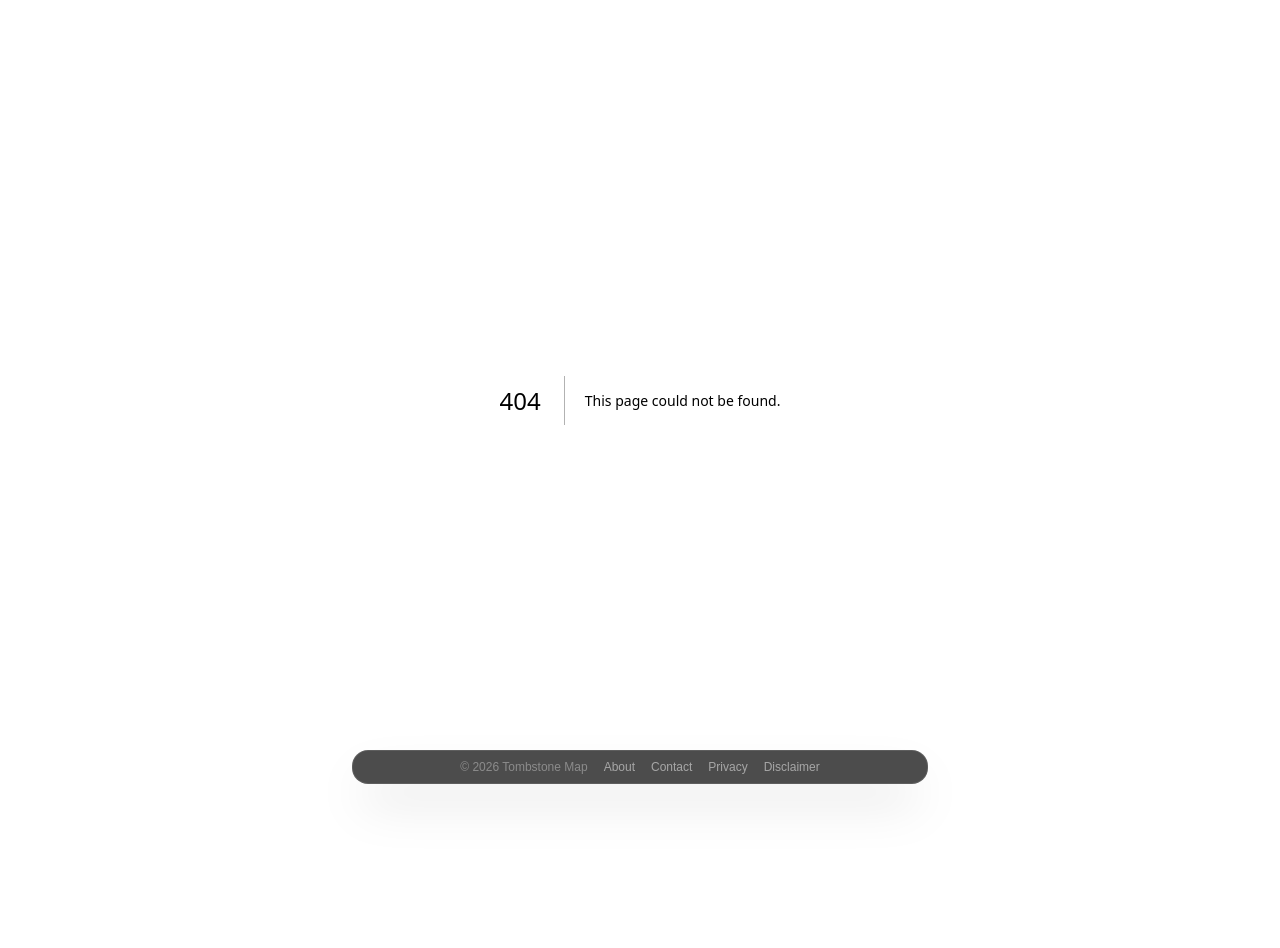
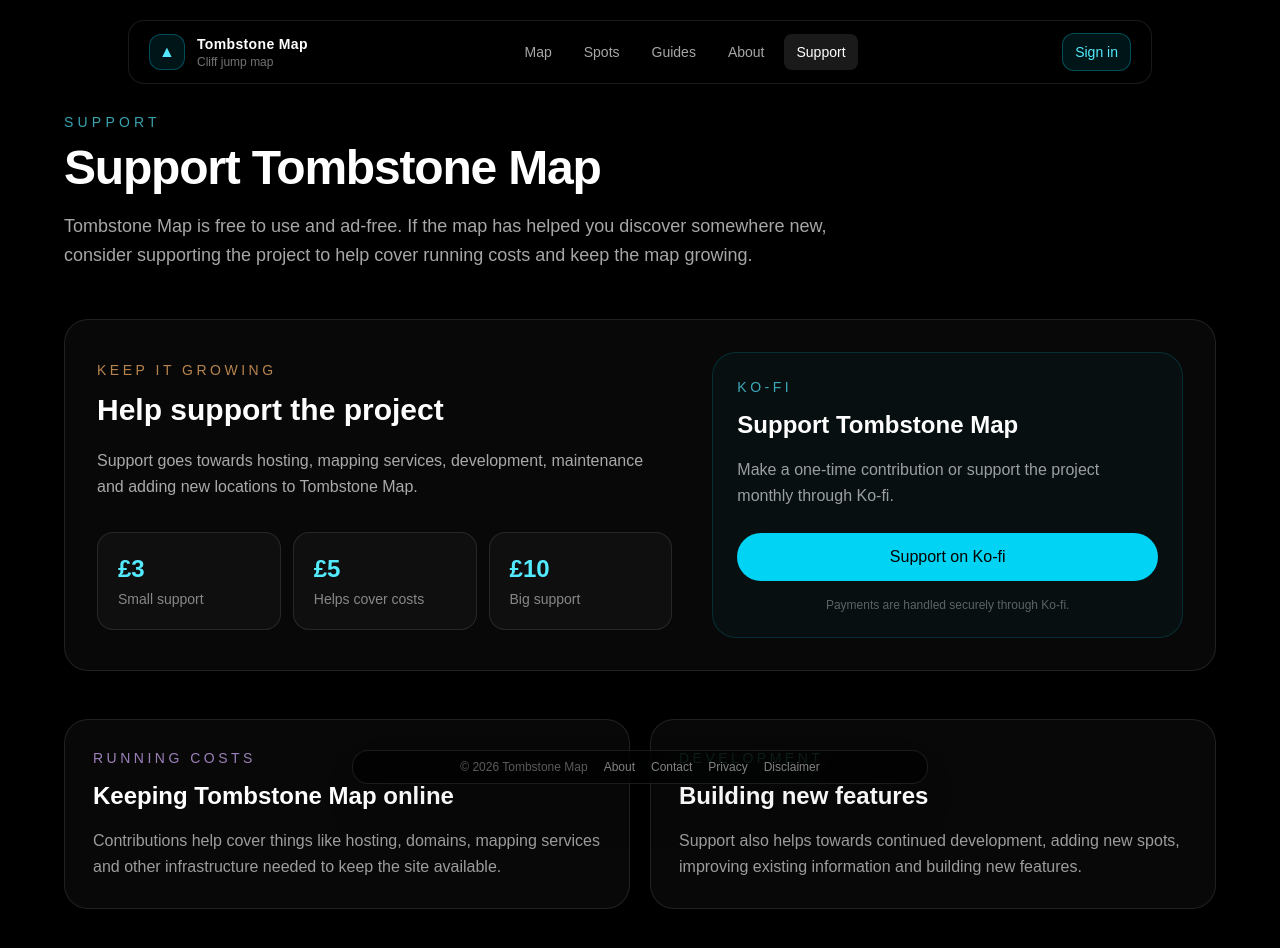
Before and after one commit to dyls-03/tombstonemap-v2, a Next.js app: page /support in a window 1280 px wide. Before the commit this address had no page. Shown: the top 948 px of the page. Before the commit the page ends 800 px from the top, so only its background shows below. Built offline with nearby package versions, Linux system fonts and the light colour scheme.

Commit message:
Setup Kofi (#91)
* #90: Add support page

* #90: Support page and link to Kofi

* #90: Changed style of page to fit overall style better

```diff
--- a/app/page.tsx
+++ b/app/page.tsx
@@ -1,7 +1,7 @@
-
 import FloatingNavbar from "@/components/layout/FloatingNavBar";
 import LiveViewerPill from "@/components/layout/LiveViewerPill";
 import SpotCounterPill from "@/components/layout/SpotCounterPill";
+import SupportPill from "@/components/layout/SupportPill";
 import WelcomePopup from "@/components/layout/WelcomePopup";
 import MapClient from "@/components/map/MapClient";
 import { SpeedInsights } from '@vercel/speed-insights/next';
@@ -15,6 +15,7 @@
       <WelcomePopup/>
       <SpeedInsights />
       <LiveViewerPill/>
+      <SupportPill/>
     </main>
   );
 }
--- /dev/null
+++ b/app/support/page.tsx
@@ -0,0 +1,133 @@
+import FloatingNavbar from "@/components/layout/FloatingNavBar";
+
+export default function SupportPage() {
+  return (
+    <main className="min-h-screen bg-black px-6 pb-24 pt-28 text-white">
+      <FloatingNavbar />
+
+      <section className="mx-auto max-w-6xl">
+        {/* HERO */}
+        <div className="max-w-3xl">
+          <p className="text-sm uppercase tracking-[0.3em] text-cyan-300/70">
+            Support
+          </p>
+
+          <h1 className="mt-3 text-4xl font-bold tracking-tight sm:text-5xl">
+            Support Tombstone Map
+          </h1>
+
+          <p className="mt-5 text-lg leading-relaxed text-white/65">
+            Tombstone Map is free to use and ad-free. If the map has helped you
+            discover somewhere new, consider supporting the project to help
+            cover running costs and keep the map growing.
+          </p>
+        </div>
+
+        {/* MAIN SUPPORT CARD */}
+        <section className="mt-12 rounded-3xl border border-white/10 bg-white/[0.03] p-8 backdrop-blur-xl">
+          <div className="grid gap-10 lg:grid-cols-[1.1fr_0.9fr] lg:items-center">
+            <div>
+              <p className="text-sm uppercase tracking-[0.25em] text-orange-300/70">
+                Keep it growing
+              </p>
+
+              <h2 className="mt-3 text-3xl font-semibold">
+                Help support the project
+              </h2>
+
+              <p className="mt-5 max-w-2xl leading-relaxed text-white/65">
+                Support goes towards hosting, mapping services, development,
+                maintenance and adding new locations to Tombstone Map.
+              </p>
+
+              <div className="mt-8 grid gap-3 sm:grid-cols-3">
+                <div className="rounded-2xl border border-white/10 bg-white/[0.03] p-5">
+                  <p className="text-2xl font-bold text-cyan-300">£3</p>
+                  <p className="mt-1 text-sm text-white/50">
+                    Small support
+                  </p>
+                </div>
+
+                <div className="rounded-2xl border border-white/10 bg-white/[0.03] p-5">
+                  <p className="text-2xl font-bold text-cyan-300">£5</p>
+                  <p className="mt-1 text-sm text-white/50">
+                    Helps cover costs
+                  </p>
+                </div>
+
+                <div className="rounded-2xl border border-white/10 bg-white/[0.03] p-5">
+                  <p className="text-2xl font-bold text-cyan-300">£10</p>
+                  <p className="mt-1 text-sm text-white/50">
+                    Big support
+                  </p>
+                </div>
+              </div>
+            </div>
+
+            <div className="rounded-3xl border border-cyan-400/15 bg-cyan-400/[0.04] p-6">
+              <p className="text-sm uppercase tracking-[0.25em] text-cyan-300/70">
+                Ko-fi
+              </p>
+
+              <h3 className="mt-3 text-2xl font-semibold">
+                Support Tombstone Map
+              </h3>
+
+              <p className="mt-4 leading-relaxed text-white/60">
+                Make a one-time contribution or support the project monthly
+                through Ko-fi.
+              </p>
+
+              <a
+                href="https://ko-fi.com/404dylan"
+                target="_blank"
+                rel="noopener noreferrer"
+                className="mt-6 block rounded-full bg-cyan-400 px-6 py-3 text-center font-medium text-black transition hover:bg-cyan-300"
+              >
+                Support on Ko-fi
+              </a>
+
+              <p className="mt-4 text-center text-xs text-white/35">
+                Payments are handled securely through Ko-fi.
+              </p>
+            </div>
+          </div>
+        </section>
+
+        {/* WHAT SUPPORT HELPS WITH */}
+        <section className="mt-12 grid gap-5 md:grid-cols-2">
+          <div className="rounded-3xl border border-white/10 bg-white/[0.03] p-7 backdrop-blur-xl">
+            <p className="text-sm uppercase tracking-[0.25em] text-purple-300/70">
+              Running costs
+            </p>
+
+            <h2 className="mt-3 text-2xl font-semibold">
+              Keeping Tombstone Map online
+            </h2>
+
+            <p className="mt-4 leading-relaxed text-white/60">
+              Contributions help cover things like hosting, domains, mapping
+              services and other infrastructure needed to keep the site
+              available.
+            </p>
+          </div>
+
+          <div className="rounded-3xl border border-white/10 bg-white/[0.03] p-7 backdrop-blur-xl">
+            <p className="text-sm uppercase tracking-[0.25em] text-emerald-300/70">
+              Development
+            </p>
+
+            <h2 className="mt-3 text-2xl font-semibold">
+              Building new features
+            </h2>
+
+            <p className="mt-4 leading-relaxed text-white/60">
+              Support also helps towards continued development, adding new
+              spots, improving existing information and building new features.
+            </p>
+          </div>
+        </section>
+      </section>
+    </main>
+  );
+}
--- a/components/layout/FloatingNavBar.tsx
+++ b/components/layout/FloatingNavBar.tsx
@@ -98,6 +98,19 @@
               </div>
             </div>
           </div>
+
+          {/* Support */}
+          <Link
+            href="/support"
+            className={
+              pathname.startsWith("/support")
+                ? "rounded-lg bg-white/10 px-3 py-2 text-sm text-white"
+                : "rounded-lg px-3 py-2 text-sm text-white/65 hover:bg-white/10 hover:text-white"
+            }
+          >
+            Support
+          </Link>
+
         </div>
 
         <button className="rounded-xl border border-cyan-400/30 bg-cyan-400/10 px-3 py-2 text-sm font-medium text-cyan-300">
--- /dev/null
+++ b/components/layout/SupportPill.tsx
@@ -0,0 +1,23 @@
+import Link from "next/link";
+
+export default function SupportPill() {
+  return (
+    <Link
+      href="/support"
+      className="
+        fixed bottom-9 right-4 z-50
+        flex items-center gap-2
+        rounded-full
+        bg-[#f45d22]
+        px-4 py-3
+        text-sm font-semibold text-white
+        shadow-lg
+        transition
+        hover:scale-105
+        hover:bg-[#ff6a2f]
+      "
+    >
+      ❤️ Support the Map
+    </Link>
+  );
+}
```
